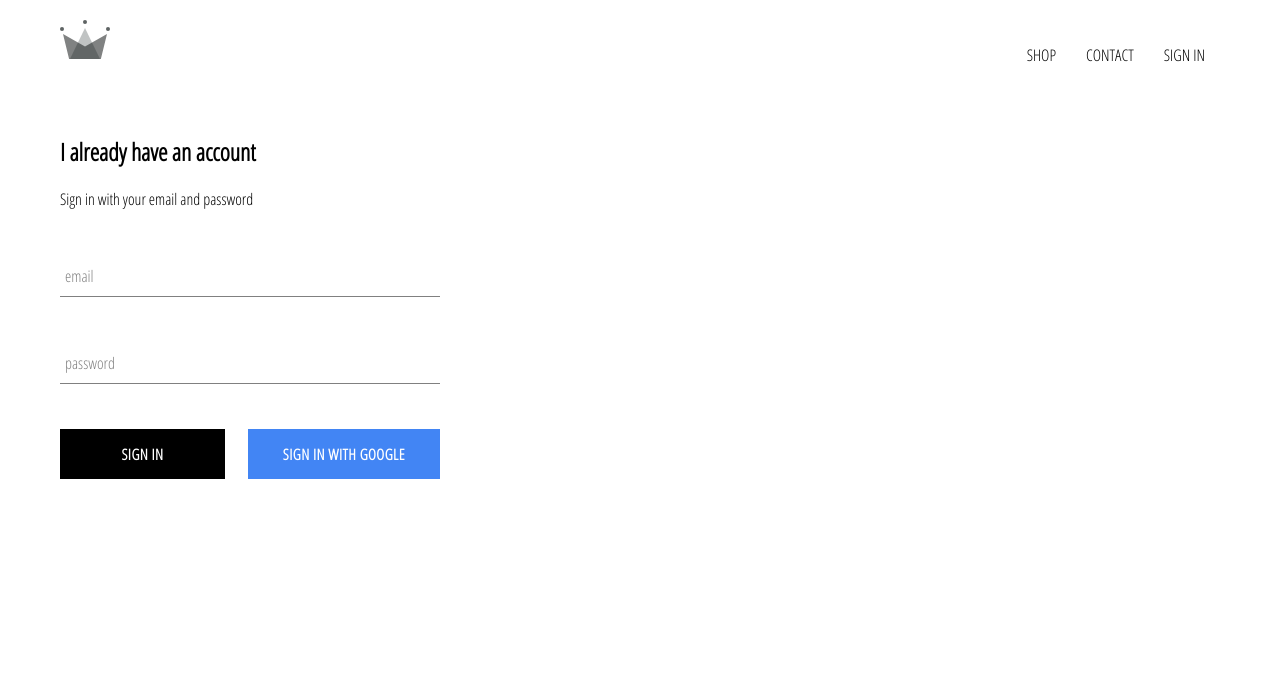
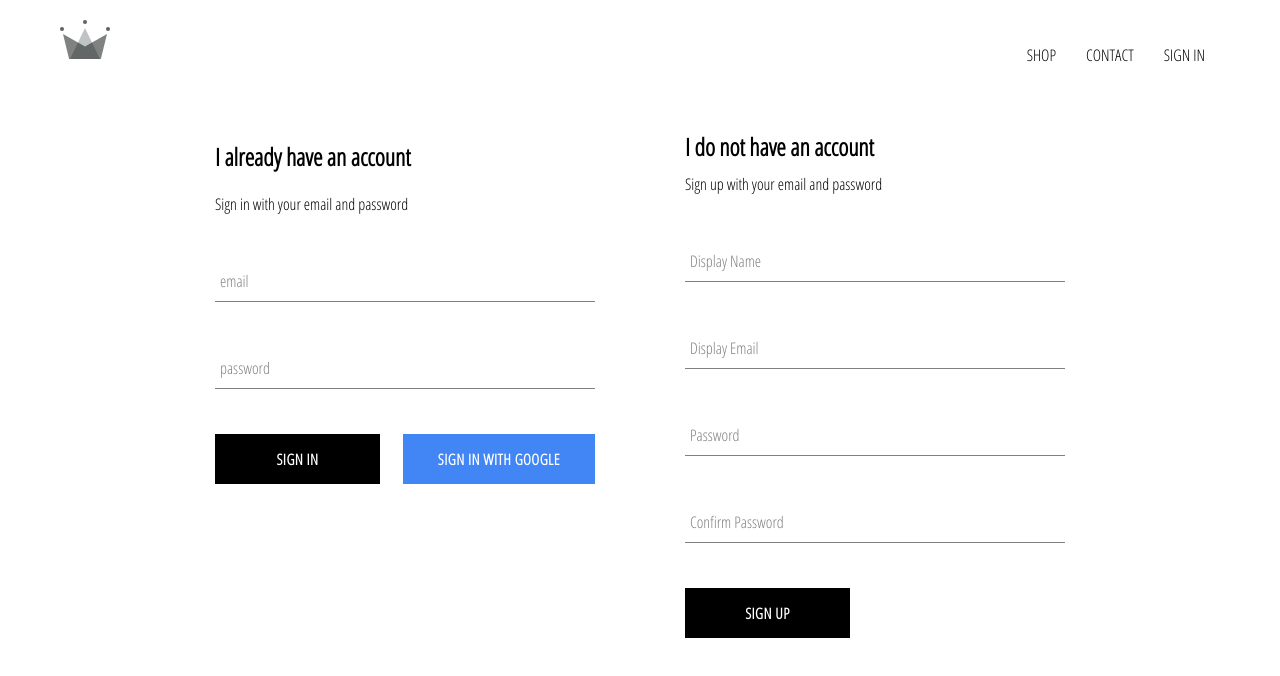
Before and after one commit to Dmitriy-Volkov18/clothing, a React (Create React App) app: page /signin in a window 1280 px wide. Shown: the top 676 px of the page. Built offline with nearby package versions, Linux system fonts and the light colour scheme; no server answers.

Commit message:
included ability to store authenticated users into our firestore database

```diff
--- a/src/App.js
+++ b/src/App.js
@@ -5,7 +5,7 @@
 import ShopPage from './pages/shop/shop'
 import SignInAndSignUpPage from './pages/sign-in-and-sign-up/sign-in-and-sign-up'
 import Header from './components/header/header'
-import {auth} from './firebase/firebase.utils'
+import {auth, createUserProfileDocument} from './firebase/firebase.utils'
 
 
 class App extends React.Component {
@@ -20,10 +20,21 @@
   unSubscribeFromAuth = null
 
   componentDidMount(){
-    this.unSubscribeFromAuth = auth.onAuthStateChanged(user => {
-      this.setState({currentUser: user})
+    this.unSubscribeFromAuth = auth.onAuthStateChanged(async userAuth => {
+      if(userAuth){
+        const userRef = await createUserProfileDocument(userAuth)
 
-      console.log(user)
+        userRef.onSnapshot(snapShot => {
+          this.setState({
+            currentUser: {
+              id: snapShot.id,
+              ...snapShot.data()
+            }
+          })
+        })
+      }else{
+        this.setState({currentUser: userAuth})
+      }
     })
   }
 
--- /dev/null
+++ b/src/components/sign-up/sign-uo.styles.scss
@@ -0,0 +1,9 @@
+.sign-up{
+    display: flex;
+    flex-direction: column;
+    width: 380px;
+
+    .title{
+        margin: 10px 0;
+    }
+}
--- /dev/null
+++ b/src/components/sign-up/sign-up.js
@@ -0,0 +1,105 @@
+import React from 'react'
+import FormInput from '../form-input/form-input'
+import CustomButton from '../custom-button/custom-button'
+
+import {auth, createUserProfileDocument} from '../../firebase/firebase.utils'
+import './sign-uo.styles.scss'
+
+class SignUp extends React.Component{
+    constructor(){
+        super()
+
+        this.state = {
+            displayName: '',
+            email: '',
+            password: '',
+            confirmPassword: ''
+        }
+    }
+
+    handleSubmit = async event => {
+        event.preventDefault()
+
+        const {displayName, email, password, confirmPassword} = this.state
+
+        if(password !== confirmPassword){
+            alert('passwords dont match')
+            return
+        }
+
+        try{
+            const {user} = await auth.createUserWithEmailAndPassword(email, password)
+            await createUserProfileDocument(user, {displayName})
+
+            this.setState({
+                displayName: '',
+                email: '',
+                password: '',
+                confirmPassword: ''
+            })
+        }catch(error){
+            console.error(error)
+        }
+    }
+
+    handleChange = event => {
+        const {name, value} = event.target
+        this.setState({[name]: value})
+    }
+
+    render(){
+        const {displayName, email, password, confirmPassword} = this.state
+        return(
+            <div className='sign-up'>
+                <h2 className='title'>I do not have an account</h2>
+                <span>Sign up with your email and password</span>
+
+                <form className='sign-up-form' onSubmit={this.handleSubmit}>
+                    <FormInput
+                        type='text'
+                        name='displayName'
+                        value={displayName}
+                        onChange={this.handleChange}
+                        label='Display Name'
+                        required
+
+                    />
+
+                    <FormInput
+                        type='email'
+                        name='email'
+                        value={email}
+                        onChange={this.handleChange}
+                        label='Display Email'
+                        required
+
+                    />
+
+                    <FormInput
+                        type='password'
+                        name='password'
+                        value={password}
+                        onChange={this.handleChange}
+                        label='Password'
+                        required
+
+                    />
+
+                    <FormInput
+                        type='password'
+                        name='confirmPassword'
+                        value={confirmPassword}
+                        onChange={this.handleChange}
+                        label='Confirm Password'
+                        required
+
+                    />
+
+                    <CustomButton type='submit'>SIGN UP</CustomButton>
+                </form>
+            </div>
+        )
+    }
+}
+
+export default SignUp
--- a/src/firebase/firebase.utils.js
+++ b/src/firebase/firebase.utils.js
@@ -13,6 +13,32 @@
     measurementId: "G-CKHKN2EG8C"
   }
 
+  export const createUserProfileDocument = async (userAuth, additionalData) => {
+    if(!userAuth) return
+
+     const userRef = firestore.doc(`users/$${userAuth.uid}`)
+
+     const snapShot = await userRef.get()
+
+     if(!snapShot.exists){
+       const {displayName, email} = userAuth
+       const createdAt = new Date()
+
+       try{
+        await userRef.set({
+          displayName,
+          email,
+          createdAt,
+          ...additionalData
+        })
+       }catch(error){
+        console.log('error creating user', error.message)
+       }
+     }
+
+     return userRef
+  }
+
   firebase.initializeApp(config)
 
   export const auth = firebase.auth()
--- a/src/pages/sign-in-and-sign-up/sign-in-and-sign-up.js
+++ b/src/pages/sign-in-and-sign-up/sign-in-and-sign-up.js
@@ -1,10 +1,14 @@
 import React from 'react'
 import SignIn from '../../components/sign-in/sign-in'
+import SignUp from '../../components/sign-up/sign-up'
 import './sign-in-and-sign-up.styles.scss'
+
+
 
 const SignInAndSignUpPage = () => (
     <div className='sign-in-and-sign-up'>
         <SignIn />
+        <SignUp />
     </div>
 )
 
--- a/src/pages/sign-in-and-sign-up/sign-in-and-sign-up.styles.scss
+++ b/src/pages/sign-in-and-sign-up/sign-in-and-sign-up.styles.scss
@@ -0,0 +1,6 @@
+.sign-in-and-sign-up {
+    width: 850px;
+    display: flex;
+    justify-content: space-between;
+    margin: 30px auto;
+  }
```
